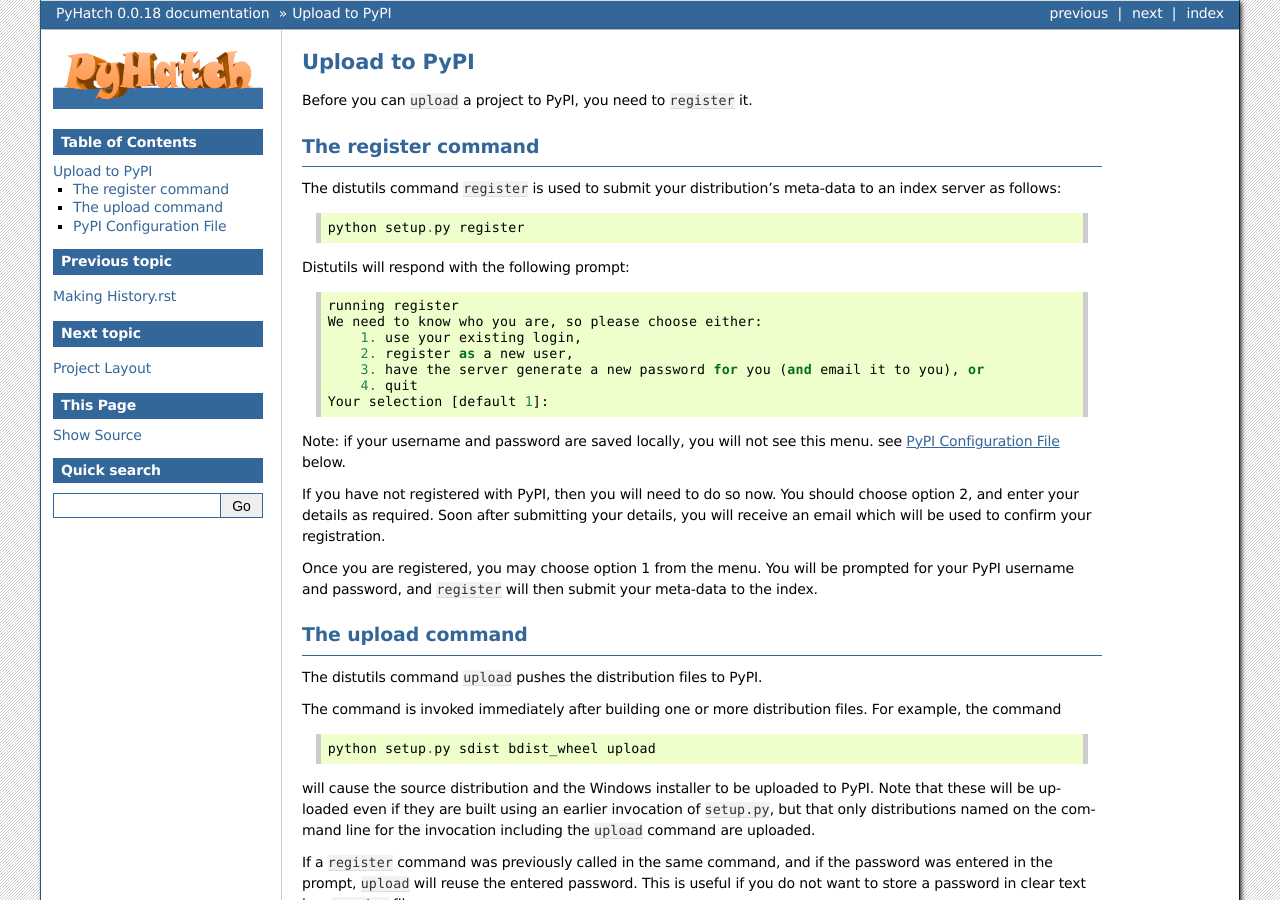
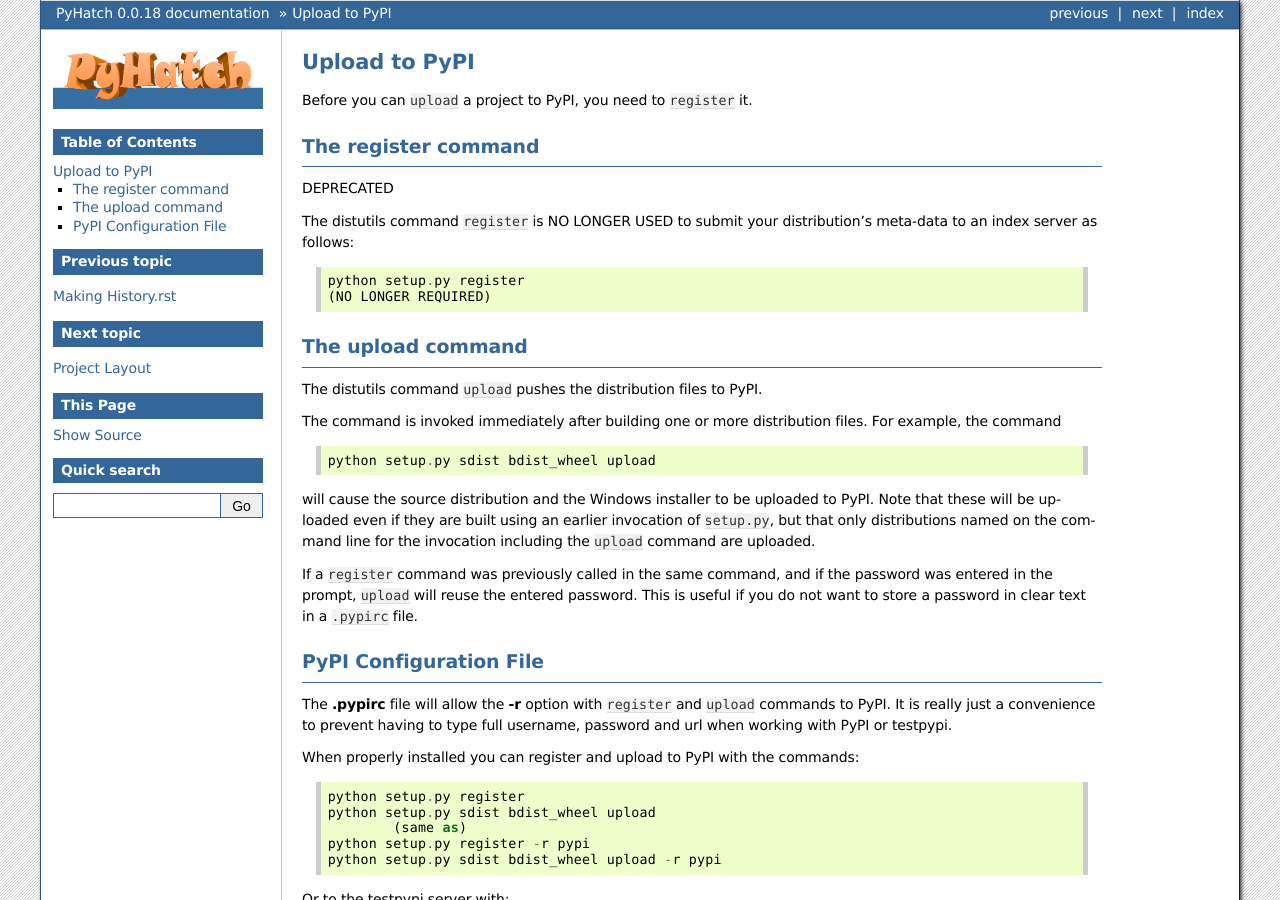
Before and after one commit to sonofeft/PyHatch, a Sphinx documentation site: the page built from docs/pypirc.rst, in a window 1280 px wide and 900 px high. Built offline with Sphinx 7.4.7, drawn with Linux system fonts in a browser that asks for light colours; pages that are not in the unit, such as notebooks, are missing from menus.

Commit message:
depricated register command

```diff
--- a/docs/pypirc.rst
+++ b/docs/pypirc.rst
@@ -10,34 +10,14 @@
 The register command
 --------------------
 
-The distutils command ``register`` is used to submit your distribution's
+DEPRECATED
+
+The distutils command ``register`` is NO LONGER USED
+to submit your distribution's
 meta-data to an index server as follows::
 
     python setup.py register
-
-Distutils will respond with the following prompt::
-
-    running register
-    We need to know who you are, so please choose either:
-        1. use your existing login,
-        2. register as a new user,
-        3. have the server generate a new password for you (and email it to you), or
-        4. quit
-    Your selection [default 1]:
-
-Note: if your username and password are saved locally, you will not see this
-menu.  see :ref:`package_pypirc` below.
-
-If you have not registered with PyPI, then you will need to do so now. You
-should choose option 2, and enter your details as required. Soon after
-submitting your details, you will receive an email which will be used to confirm
-your registration.
-
-Once you are registered, you may choose option 1 from the menu. You will be
-prompted for your PyPI username and password, and ``register`` will then
-submit your meta-data to the index.
-
-
+    (NO LONGER REQUIRED)
 
 .. _package-upload:
 
```
Also changed, not shown: 1 other file.
